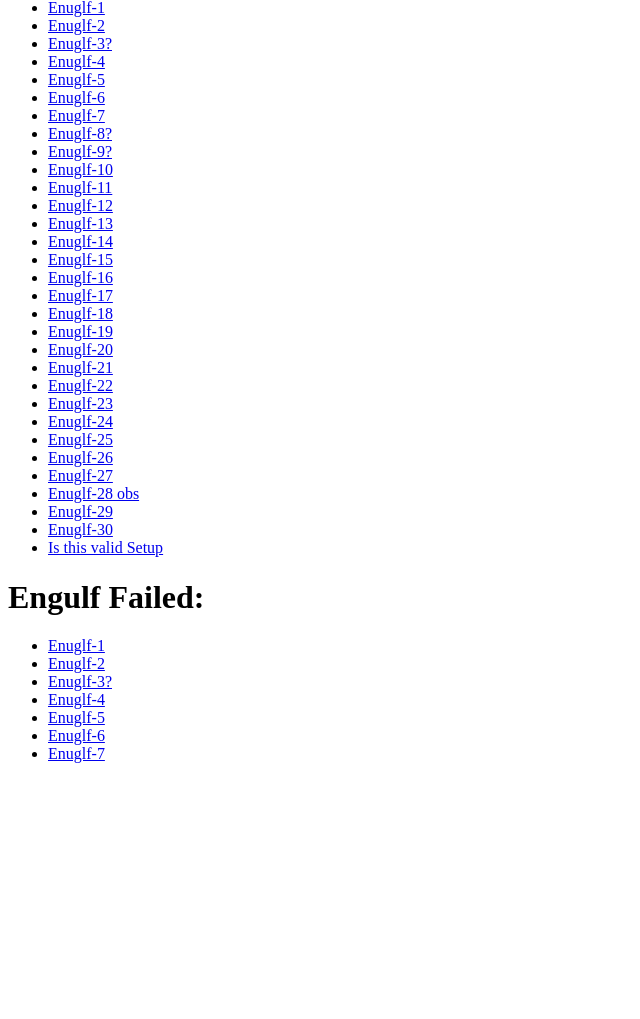
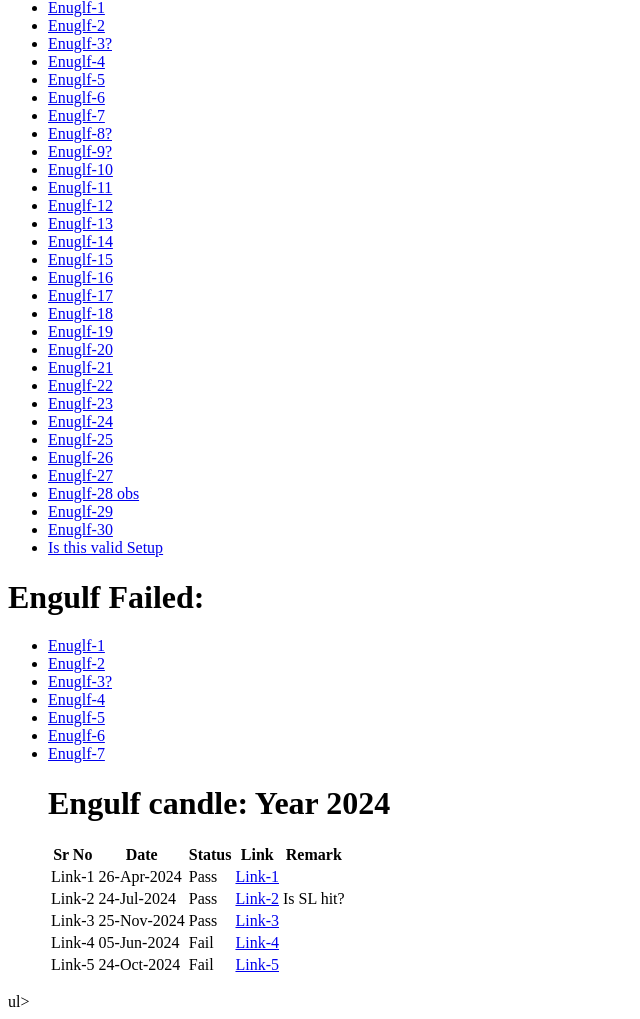
Before and after one commit to prgdhnd/bullishEngulf, a plain HTML site: page index.html in a window 1280 px wide. Shown: the part 139-1158 px from the top of the page, without its empty margins (0-640 px from the left). Before the commit the page ends 918 px from the top, so only its background shows below. Drawn offline with Linux system fonts and the light colour scheme.

Commit message:
Update index.html

```diff
--- a/index.html
+++ b/index.html
@@ -52,6 +52,29 @@
 <li><a href="https://www.tradingview.com/x/ZaHMZ27p/" target="_blank">Enuglf-6</a></li>
 <li><a href="https://www.tradingview.com/x/TvbGvCzT/" target="_blank">Enuglf-7</a></li>
 </ul>
+
+<ul>
+<h1>Engulf candle: Year 2024</h1>
+<table>
+<thead>
+<tr>
+<th>Sr No</th>
+<th>Date</th>
+<th>Status</th>
+<th>Link</th>
+<th>Remark</th>
+</tr>
+</thead>
+
+<tbody>
+<tr><td>Link-1</td><td>26-Apr-2024</td><td>Pass</td><td><a href=https://www.tradingview.com/x/43uboJcN/>Link-1</a></td><td></td></tr>
+<tr><td>Link-2</td><td>24-Jul-2024</td><td>Pass</td><td><a href=https://www.tradingview.com/x/zXJ6lFQI/>Link-2</a></td><td>Is SL hit?</td></tr>
+<tr><td>Link-3</td><td>25-Nov-2024</td><td>Pass</td><td><a href=https://www.tradingview.com/x/McxxZb3G/>Link-3</a></td><td></td></tr>
+<tr><td>Link-4</td><td>05-Jun-2024</td><td>Fail</td><td><a href=https://www.tradingview.com/x/Qs2RBl39/>Link-4</a></td><td></td></tr>
+<tr><td>Link-5</td><td>24-Oct-2024</td><td>Fail</td><td><a href=https://www.tradingview.com/x/0wb7zvGI/>Link-5</a></td><td></td></tr>
+</tbody>
+</table>
+</ul>ul>
     <!-- <script> -->
         <!-- // Automatically open all links -->
         <!-- const links = [ -->
```
